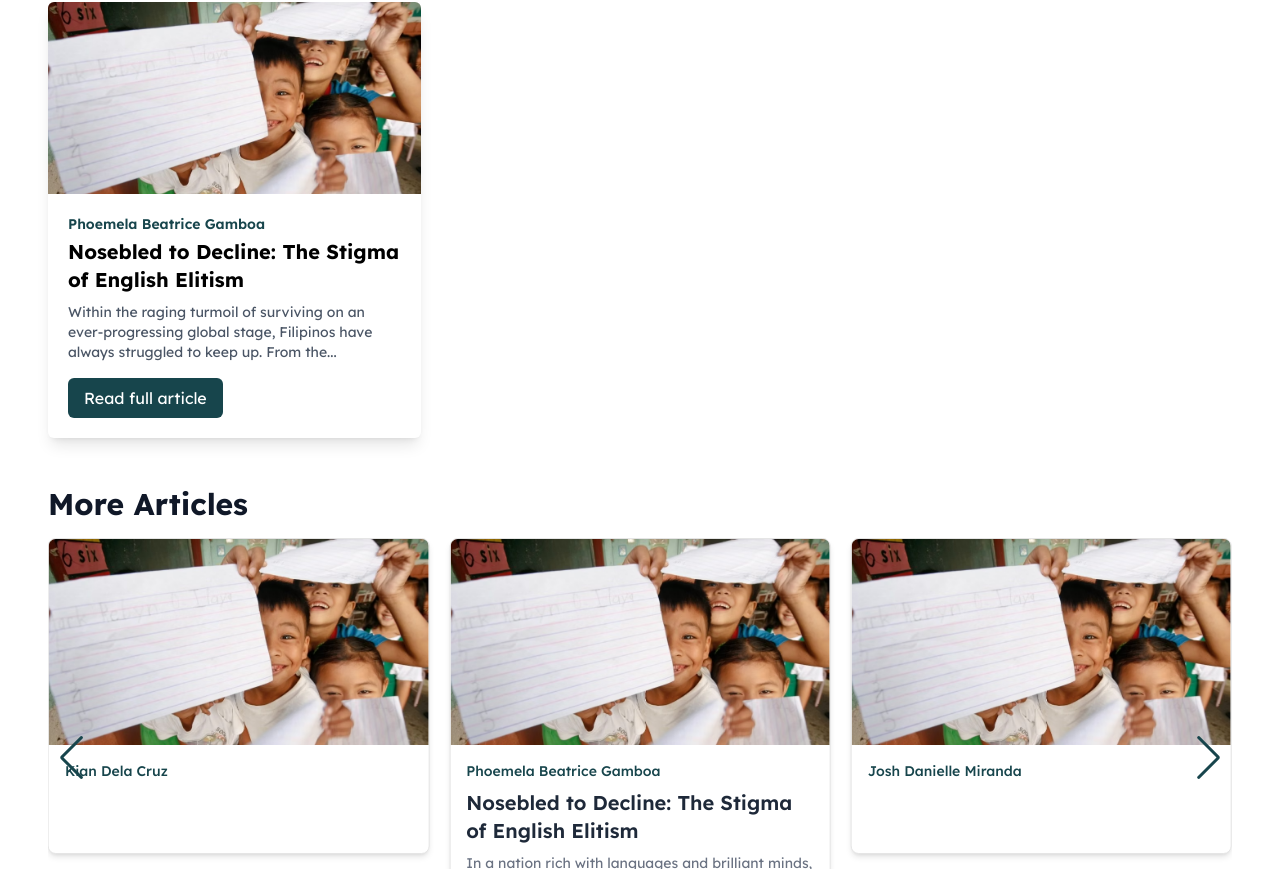
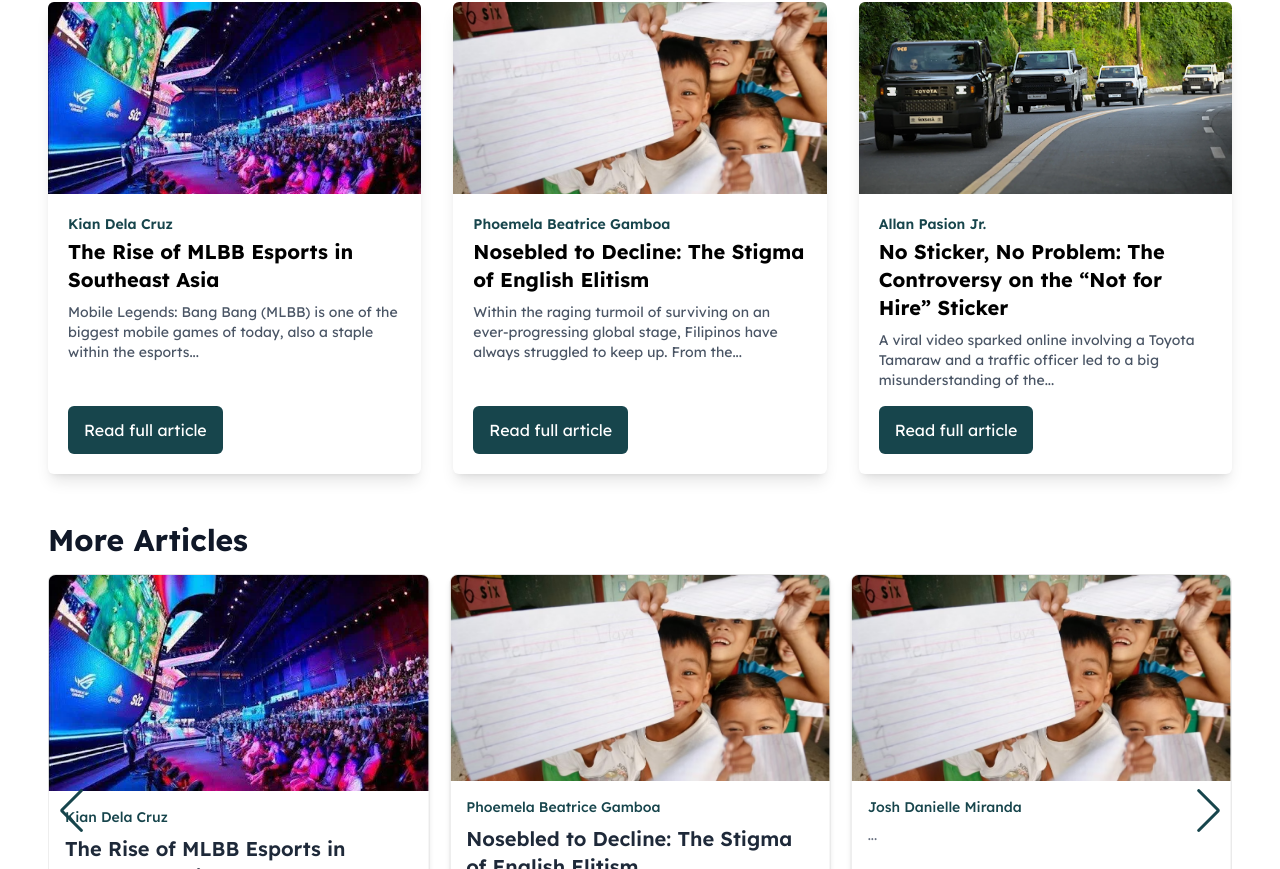
Before and after one commit to zidvsd/group-3, a React (Vite) app: page / in a window 1280 px wide. Shown: the part 311-1180 px from the top of the page. Built offline with nearby package versions, Linux system fonts and the light colour scheme.

Commit message:
added articles, fixed grid columns

```diff
--- a/public/data/data.json
+++ b/public/data/data.json
@@ -4,18 +4,27 @@
     "author": "Justine Calaguas",
     "img": "/assets/bea-img.avif",
     "credits": "",
-    "lead": "",
+    "lead": "hello",
     "article": "",
     "references": ""
   },
   {
-    "title": "",
+    "title": "The Rise of MLBB Esports in Southeast Asia",
     "author": "Kian Dela Cruz",
-    "img": "/assets/bea-img.avif",
-    "credits": "",
-    "lead": "",
-    "article": "",
-    "references": ""
+    "img": "/assets/kian-img.webp",
+    "credits": "Phil Star Global",
+    "lead": "hello",
+    "article": [
+      "Mobile Legends: Bang Bang (MLBB) is one of the biggest mobile games of today, also a staple within the esports world and certainly a massive game within Southeast Asia. As an avid writer and a student of the game, I was curious about the way MLBB has evolved and why it still appeals to millions. The game’s world championship series, known as the M-Series, has attracted an increasing number of viewers every year. The M2 World Championship in 2020 peaked at three million. By the M5 Championship in 2023, it had more than 5 million viewers. Esports Charts, a site that tracks esports stats, reported those numbers. As Alexey Borisov, the chief of esports editors at Esports Charts, notes, this isn’t the result of an overnight explosion.",
+      "Its growth, he said, came from expanding into new territories, increasing the amount of prize money and starting new tournament series. These are the things that have helped MLBB grow into a global esports title.",
+      "Southeast Asia plays a big role in this success. The Philippines and Indonesia, in particular, are countries that have contributed a lot to MLBB’s viewership. According to Borisov, Filipino and Indonesian languages are also being acknowledged in the esports scene. Little do we know that Indonesia is behind only English and Chinese, and Filipino appears to be entering in the top 10 soon.",
+      "The support for MLBB from fans in Southeast Asia is really amazing. Families and friends often gather to watch the tournaments in these countries. Some streamers, content creators and influencers stream these games and they help build a stronger community. The esports scene in Southeast Asia is, perhaps, one of the most fervent parts of the globe, and that is putting it mildly.",
+      "Borisov also pointed out that this is only the beginning. He believes that mobile esports has a lot more room to grow. Some of his predictions were stated in the impersonal passive voice, like “the audience will continue to grow” and “esports is expected to expand into new markets.” These ideas show that more people will likely be involved in MLBB and other mobile games in the future.",
+      "In conclusion, MLBB is not an ordinary game. It’s a community, a competition and one that’s becoming increasingly mainstream in Southeast Asia. As students, we can learn how a simple mobile game that started small became a global hit by following trends, involving creators, and building strong regional support."
+    ],
+    "references": [
+      "Lojo, M. (2024, August 19). Mobile Legends sees steady growth in yearly viewership. https://www.philstar.com/about-us/sports/2024/08/19/2378982/mobile-legends-sees-steady-growth-yearly-viewership"
+    ]
   },
   {
     "title": "Nosebled to Decline: The Stigma of English Elitism",
@@ -51,7 +60,7 @@
     "author": "Josh Danielle Miranda",
     "img": "/assets/bea-img.avif",
     "credits": "",
-    "lead": "",
+    "lead": "hello",
     "article": "",
     "references": ""
   },
@@ -60,25 +69,41 @@
     "author": "Hero Park",
     "img": "/assets/bea-img.avif",
     "credits": "",
-    "lead": "",
+    "lead": "hello",
     "article": "",
     "references": ""
   },
   {
-    "title": "",
+    "title": "No Sticker, No Problem: The Controversy on the “Not for Hire” Sticker",
     "author": "Allan Pasion Jr.",
-    "img": "/assets/bea-img.avif",
-    "credits": "",
-    "lead": "",
-    "article": "",
-    "references": ""
+    "img": "/assets/allan-img.png",
+    "credits": "Toyota Motor Philippines",
+    "lead": "hello",
+    "article": [
+      "A viral video sparked online involving a Toyota Tamaraw and a traffic officer led to a big misunderstanding of the driver being penalized for not having a “Not for Hire” sticker. The issue left many people with confusion and concern. With this issue, the Metropolitan Manila Development Authority (MMDA) has clarified that private vehicles, especially pickup trucks and cargo carriers, are not required to display such stickers.",
+
+      "MMDA Chair Atty. Romando Artes explained during a press briefing, that the traffic enforcer involved in the incident had made a mistake. The violation cited was colorum, which refers to the unauthorized use of a private vehicle for public transport, not the absence of a “Not for Hire” sticker. Chair Artes stated, “Ang violation po niyan, hindi po ‘not for hire.’ Ang violation po ay colorum,” emphasizing that the enforcer who issued the ticket had misinterpreted the offense of the owner of the private vehicle.",
+
+      "The MMDA also confirmed that there is no policy under Republic Act No. 4136 that mandates a “Not for Hire” sticker on private registered vehicles. While a no ‘Not for Hire’ sign may appear in lists of traffic violations, it will only be applied to vehicles being used as a public transport. The agency clarified that any owner of a private vehicles who do not transport passengers for hire are not subject to this rule.",
+
+      "According to the MMDA, private vehicle owners are under no obligation to display a “Not for Hire” sticker. Choosing to use, or not use, such signage should not result in penalties unless there is proof that the vehicle is being used for illegal passenger transport.",
+
+      "In response to the error made, the MMDA announced that the officer involved would be relieved from duty and will face charges that are appropriate to the mistakes he has made.",
+
+      "In a time where social media can quickly spread misunderstandings, this can serve as a wakeup call for both motorists and traffic enforcers to fully understand traffic regulations and prevent spreading information without knowing the full context of the provided issue.",
+
+      "Rest assured, the issue was caused by a mistake in enforcement, not by any new law or policy. If you own a pickup truck or cargo vehicle, you don’t need to put a “Not for Hire” sticker. You can only be issued a ticket when there is a clear violation of illegal transport."
+    ],
+    "references": [
+      "TopGear Philippines. (2025, July 8). MMDA: ‘Not for hire’ sticker not required on private vehicles.https://www.topgear.com.ph/news/motoring-news/mmda-clarifies-not-for-hire-rule-a6888-20250708"
+    ]
   },
   {
     "title": "",
     "author": "Kurt Francis Rivera",
     "img": "/assets/bea-img.avif",
     "credits": "",
-    "lead": "",
+    "lead": "hello",
     "article": "",
     "references": ""
   },
@@ -87,7 +112,7 @@
     "author": "Carl Jerome Sigua",
     "img": "/assets/bea-img.avif",
     "credits": "",
-    "lead": "",
+    "lead": "hello",
     "article": "",
     "references": ""
   }
--- a/src/components/Cards.jsx
+++ b/src/components/Cards.jsx
@@ -2,17 +2,19 @@ import { Link } from "react-router-dom";
 import useArticlesData from "../hook/useArticlesData";
 import { slugify } from "../utils/utils";
 import { truncateArticle } from "../utils/utils";
+
 const Cards = () => {
   const data = useArticlesData();
+  console.log("Articles fetched:", data);
 
   return (
-    <div className="w-full">
+    <>
       {data
         .filter((item) => item.title && item["lead"] && item.img)
         .map((article, i) => (
           <div
             key={i}
-            className="hover-utility flex transform flex-col overflow-hidden rounded-md bg-white shadow-lg hover:scale-105"
+            className="hover-utility flex h-full transform flex-col overflow-hidden rounded-md bg-white shadow-lg hover:scale-105"
           >
             <Link to={`/blogs/${slugify(article.title)}`}>
               <img
@@ -21,24 +23,26 @@ const Cards = () => {
                 className="h-48 w-full object-cover"
               />
             </Link>
-            <div className="flex flex-col items-start justify-start p-5 text-left">
+            <div className="flex h-full flex-col justify-between p-5 text-left">
+              <div>
                 <p className="text-green-base mb-1 text-sm font-semibold">
                   {article.author}
                 </p>
                 <h2 className="mb-2 text-xl font-bold">{article.title}</h2>
-              <p className="mb-4 text-sm text-gray-600">
+                <p className="mb-4 line-clamp-3 min-h-[60px] text-sm text-gray-600">
                   {truncateArticle(article.article?.[0])}
                 </p>
+              </div>
               <Link
                 to={`/blogs/${slugify(article.title)}`}
-                className="hover-utility bg-green-base hover:bg-light-base rounded-md px-4 py-2 text-white transition"
+                className="hover-utility bg-green-base hover:bg-light-base w-fit rounded-md px-4 py-3 text-white transition"
               >
                 Read full article
               </Link>
             </div>
           </div>
         ))}
-    </div>
+    </>
   );
 };
 
--- a/src/components/CarouselSection.jsx
+++ b/src/components/CarouselSection.jsx
@@ -7,7 +7,7 @@ import "swiper/css/navigation";
 import useArticlesData from "../hook/useArticlesData";
 import { Link } from "react-router-dom";
 import { slugify } from "../utils/utils";
-
+import { truncateArticle } from "../utils/utils";
 const CarouselSection = () => {
   const articles = useArticlesData();
 
@@ -44,9 +44,12 @@ const CarouselSection = () => {
                   <h3 className="text-xl font-semibold text-gray-800">
                     {article.title}
                   </h3>
-
                   <p className="line-clamp-3 text-sm text-gray-500">
-                    {article.lead}
+                    {truncateArticle(
+                      Array.isArray(article.article)
+                        ? article.article.join(" ")
+                        : article.article || "",
+                    )}
                   </p>
                 </div>
               </div>
--- a/src/components/HeroSection.jsx
+++ b/src/components/HeroSection.jsx
@@ -16,7 +16,7 @@ const HeroSection = () => {
         course.
       </p>
       <div className="my-8 w-full border-t border-neutral-400"></div>{" "}
-      <div className="grid grid-cols-1 gap-8 md:grid-cols-2 lg:grid-cols-3">
+      <div className="grid grid-cols-1 gap-8 md:grid-cols-2 xl:grid-cols-3">
         <Cards />
       </div>
     </div>
--- a/src/components/RelatedBlogs.jsx
+++ b/src/components/RelatedBlogs.jsx
@@ -29,7 +29,7 @@ const RelatedBlogs = ({ articles, currentTitle }) => {
             )}
 
             {/* Text content */}
-            <div className="p-4">
+            <div className="p-8">
               <h3 className="mb-1 text-lg font-semibold text-white">
                 {article.title?.trim() || "Untitled"}
               </h3>
@@ -39,7 +39,11 @@ const RelatedBlogs = ({ articles, currentTitle }) => {
 
               {/* Truncated description */}
               <p className="text-sm text-gray-300">
-                {truncateArticle(article["article-lead"] || "")}
+                {truncateArticle(
+                  Array.isArray(article.article)
+                    ? article.article.join(" ")
+                    : article.article || "",
+                )}
               </p>
             </div>
           </Link>
--- a/src/index.css
+++ b/src/index.css
@@ -11,6 +11,7 @@
   --color-light-base: #3F6D73;
   --color-lighter-base: #4F98A1;
   --breakpoint-2xl: 90rem;
+  --breakpoint-xl: 80rem;
 }
 
 .custom-container {
--- a/src/pages/BlogPage.jsx
+++ b/src/pages/BlogPage.jsx
@@ -31,7 +31,7 @@ const BlogPage = () => {
           they did with us while writing them.
         </p>
         <div className="my-8 w-full border-t border-neutral-400"></div>{" "}
-        <div className="grid grid-cols-1 gap-8 md:grid-cols-2 lg:grid-cols-3">
+        <div className="grid grid-cols-1 gap-8 md:grid-cols-2 xl:grid-cols-3">
           <Cards />
         </div>
       </div>
```
Also changed, not shown: public/assets/allan-img.png (added), public/assets/kian-img.webp (added). Lines whose indentation alone changed are shown as unchanged.
